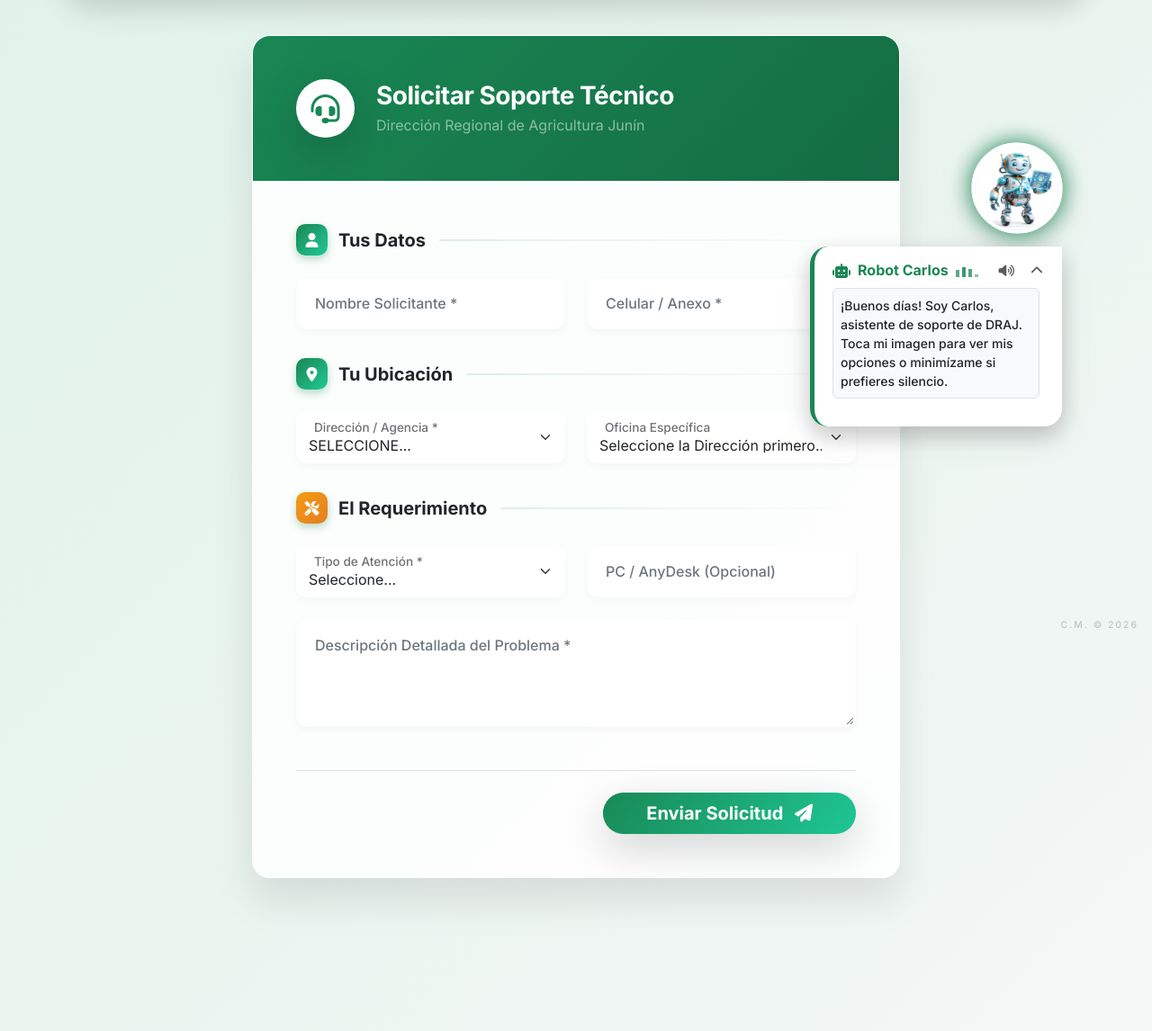
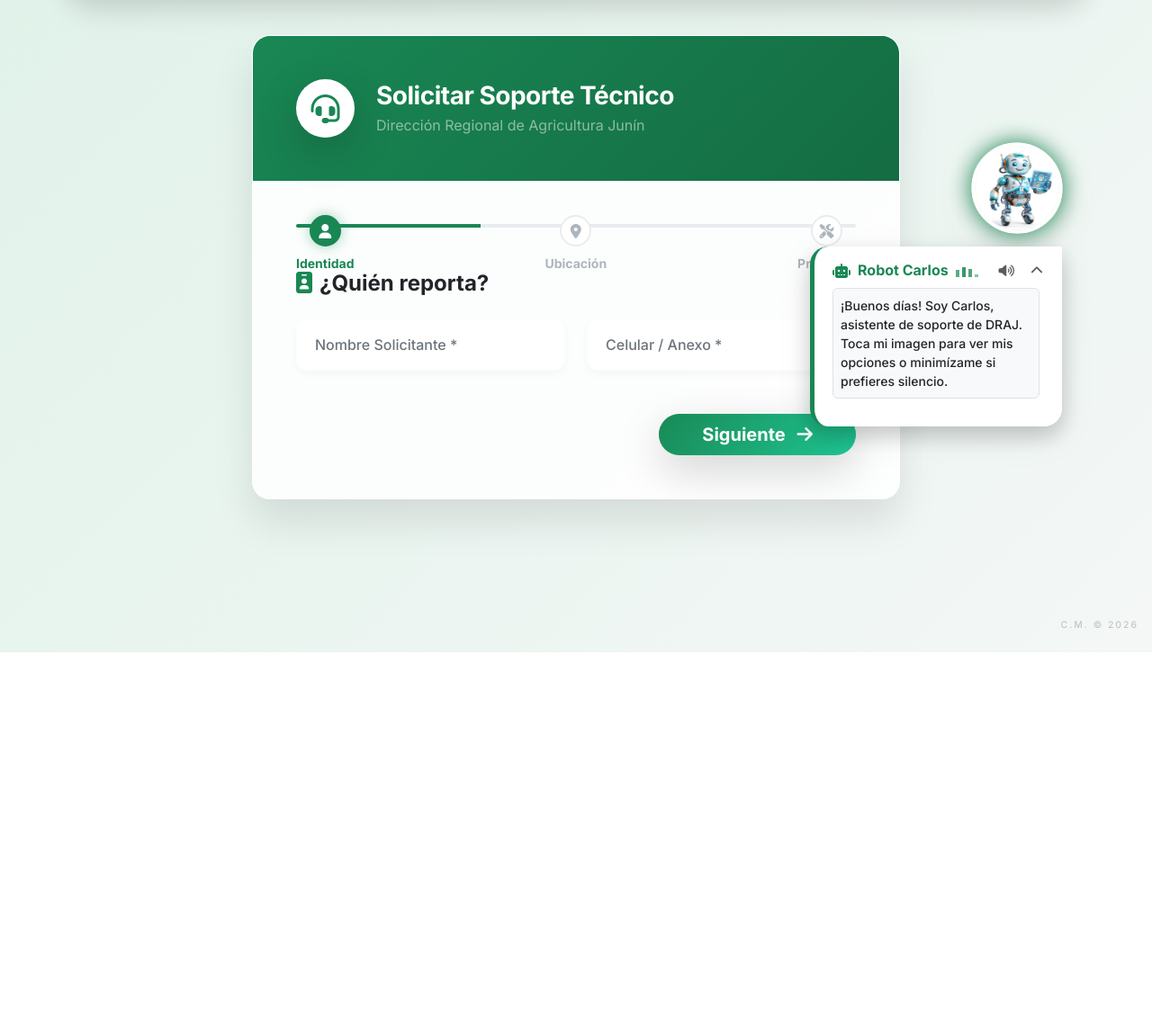
Before and after one commit to raulmarincarlos-eng/soporte-draj, a Flask app: page /solicitar in a window 1280 px wide. Shown: the part 87-1233 px from the top of the page at 90% size. After the commit the page ends 812 px from the top, so only its background shows below. Run offline with Flask 3, Linux system fonts and the light colour scheme; some libraries are stand-ins or nearby versions.

Commit message:
Refactor solicitar form into a multi-step wizard

```diff
--- a/templates/solicitar.html
+++ b/templates/solicitar.html
@@ -283,14 +283,54 @@
                     </div>
                 </div>
 
-                <div class="p-4 p-md-5">
+
+<div class="p-4 p-md-5 position-relative">
+
+    <!-- WIZARD PROGRESS BAR -->
+    <div class="wizard-progress-container mb-5 position-relative">
+        <div class="progress" style="height: 4px; background-color: #e9ecef;">
+            <div class="progress-bar bg-success transition-all" id="wizard-progress" role="progressbar" style="width: 33%;" aria-valuenow="33" aria-valuemin="0" aria-valuemax="100"></div>
+        </div>
+        <div class="d-flex justify-content-between position-absolute w-100" style="top: -10px;">
+            <div class="wizard-step-indicator active" id="indicator-1">
+                <div class="icon"><i class="fas fa-user"></i></div>
+                <span class="small fw-bold mt-2">Identidad</span>
+            </div>
+            <div class="wizard-step-indicator" id="indicator-2">
+                <div class="icon"><i class="fas fa-map-marker-alt"></i></div>
+                <span class="small fw-bold mt-2">Ubicación</span>
+            </div>
+            <div class="wizard-step-indicator" id="indicator-3">
+                <div class="icon"><i class="fas fa-tools"></i></div>
+                <span class="small fw-bold mt-2">Problema</span>
+            </div>
+        </div>
+    </div>
+
+    <style>
+        .wizard-step-indicator { display: flex; flex-direction: column; align-items: center; color: #adb5bd; transition: all 0.4s; }
+        .wizard-step-indicator .icon {
+            width: 35px; height: 35px; background: #fff; border: 2px solid #e9ecef; border-radius: 50%;
+            display: flex; align-items: center; justify-content: center; z-index: 2; transition: all 0.4s;
+        }
+        .wizard-step-indicator.active { color: #198754; }
+        .wizard-step-indicator.active .icon { background: #198754; color: #fff; border-color: #198754; box-shadow: 0 0 15px rgba(25,135,84,0.4); }
+        .wizard-step-indicator.completed .icon { background: #198754; color: #fff; border-color: #198754; }
+
+        .wizard-step { display: none; animation: fadeInRight 0.5s cubic-bezier(0.16, 1, 0.3, 1); }
+        .wizard-step.active { display: block; }
+
+        @keyframes fadeInRight {
+            from { opacity: 0; transform: translateX(20px); }
+            to { opacity: 1; transform: translateX(0); }
+        }
+    </style>
+
     <form method="POST" action="{{ url_for('solicitar') }}" id="form-solicitud">
 
-                        <!-- SECCIÓN 1: TUS DATOS -->
-                        <div class="section-divider mt-0">
-                            <div class="section-icon"><i class="fas fa-user"></i></div>
-                            <h5 class="mb-0 fw-bold text-dark">Tus Datos</h5>
-                        </div>
+        <!-- PASO 1: IDENTIDAD -->
+        <div class="wizard-step active" id="step-1">
+            <h4 class="fw-bold mb-4 text-dark"><i class="fas fa-id-badge text-success me-2"></i>¿Quién reporta?</h4>
             <div class="row g-4">
                 <div class="col-md-6">
                     <div class="form-floating">
@@ -305,12 +345,16 @@
                     </div>
                 </div>
             </div>
+            <div class="mt-5 d-flex justify-content-end">
+                <button type="button" class="btn btn-glowing btn-lg px-5 rounded-pill fw-bold text-white shadow-lg" onclick="nextStep(1, 2)">
+                    Siguiente <i class="fas fa-arrow-right ms-2"></i>
+                </button>
+            </div>
+        </div>
 
-                        <!-- SECCIÓN 2: TU UBICACIÓN -->
-                        <div class="section-divider">
-                            <div class="section-icon"><i class="fas fa-map-marker-alt"></i></div>
-                            <h5 class="mb-0 fw-bold text-dark">Tu Ubicación</h5>
-                        </div>
+        <!-- PASO 2: UBICACIÓN -->
+        <div class="wizard-step" id="step-2">
+            <h4 class="fw-bold mb-4 text-dark"><i class="fas fa-building text-success me-2"></i>¿Dónde te encuentras?</h4>
             <div class="row g-4">
                 <div class="col-md-6">
                     <div class="form-floating">
@@ -329,12 +373,19 @@
                     </div>
                 </div>
             </div>
+            <div class="mt-5 d-flex justify-content-between">
+                <button type="button" class="btn btn-outline-secondary btn-lg px-4 rounded-pill fw-bold" onclick="prevStep(2, 1)">
+                    <i class="fas fa-arrow-left me-2"></i> Atrás
+                </button>
+                <button type="button" class="btn btn-glowing btn-lg px-5 rounded-pill fw-bold text-white shadow-lg" onclick="nextStep(2, 3)">
+                    Siguiente <i class="fas fa-arrow-right ms-2"></i>
+                </button>
+            </div>
+        </div>
 
-                        <!-- SECCIÓN 3: EL REQUERIMIENTO -->
-                        <div class="section-divider">
-                            <div class="section-icon" style="background: linear-gradient(135deg, #f39c12 0%, #e67e22 100%);"><i class="fas fa-tools"></i></div>
-                            <h5 class="mb-0 fw-bold text-dark">El Requerimiento</h5>
-                        </div>
+        <!-- PASO 3: REQUERIMIENTO -->
+        <div class="wizard-step" id="step-3">
+            <h4 class="fw-bold mb-4 text-dark"><i class="fas fa-laptop-medical text-success me-2"></i>Detalles del Problema</h4>
             <div class="row g-4">
                 <div class="col-md-6">
                     <div class="form-floating">
@@ -360,15 +411,89 @@
                     </div>
                 </div>
             </div>
-
-                        <div class="mt-5 pt-4 border-top d-flex justify-content-end">
+            <div class="mt-5 d-flex justify-content-between">
+                <button type="button" class="btn btn-outline-secondary btn-lg px-4 rounded-pill fw-bold" onclick="prevStep(3, 2)">
+                    <i class="fas fa-arrow-left me-2"></i> Atrás
+                </button>
                 <button type="submit" id="btn-submit" class="btn btn-glowing btn-lg px-5 rounded-pill fw-bold text-white shadow-lg">
                     <span id="btn-text">Enviar Solicitud</span> <i class="fas fa-paper-plane ms-2" id="btn-icon"></i>
                     <span class="spinner-border spinner-border-sm ms-2 d-none" id="btn-spinner" role="status" aria-hidden="true"></span>
                 </button>
             </div>
+        </div>
     </form>
+
+    <script>
+        function validateStep(step) {
+            let isValid = true;
+            const currentStep = document.getElementById(`step-${step}`);
+            const requiredInputs = currentStep.querySelectorAll('[required]');
+
+            requiredInputs.forEach(input => {
+                if (!input.value.trim()) {
+                    isValid = false;
+                    input.classList.add('is-invalid');
+                    // Shake animation for error
+                    input.style.animation = 'shake 0.5s';
+                    setTimeout(() => input.style.animation = '', 500);
+                } else {
+                    input.classList.remove('is-invalid');
+                    input.classList.add('is-valid');
+                }
+            });
+            return isValid;
+        }
+
+        function nextStep(current, next) {
+            if (validateStep(current)) {
+                // Hide current, show next
+                document.getElementById(`step-${current}`).classList.remove('active');
+                document.getElementById(`step-${next}`).classList.add('active');
+
+                // Update Progress bar
+                const progressWidth = (next / 3) * 100;
+                document.getElementById('wizard-progress').style.width = `${progressWidth}%`;
+
+                // Update Indicators
+                document.getElementById(`indicator-${current}`).classList.add('completed');
+                document.getElementById(`indicator-${current}`).classList.remove('active');
+                document.getElementById(`indicator-${next}`).classList.add('active');
+
+                // Make robot talk (Optional UX touch)
+                if (typeof hablarTexto === "function") {
+                    if (next === 2) hablarTexto("Perfecto. Ahora indícame en qué agencia u oficina te encuentras.");
+                    if (next === 3) hablarTexto("Casi listos. Descríbeme a detalle el problema que estás experimentando.");
+                }
+            }
+        }
+
+        function prevStep(current, prev) {
+            document.getElementById(`step-${current}`).classList.remove('active');
+            document.getElementById(`step-${prev}`).classList.add('active');
+
+            const progressWidth = (prev / 3) * 100;
+            document.getElementById('wizard-progress').style.width = `${progressWidth}%`;
+
+            document.getElementById(`indicator-${current}`).classList.remove('active');
+            document.getElementById(`indicator-${prev}`).classList.add('active');
+            document.getElementById(`indicator-${prev}`).classList.remove('completed');
+        }
+
+        // CSS for shake
+        const style = document.createElement('style');
+        style.innerHTML = `
+            @keyframes shake {
+                0%, 100% { transform: translateX(0); }
+                25% { transform: translateX(-5px); }
+                75% { transform: translateX(5px); }
+            }
+            .is-invalid { border-color: #dc3545 !important; box-shadow: 0 0 0 4px rgba(220, 53, 69, 0.15) !important; }
+            .is-valid { border-color: #198754 !important; }
+        `;
+        document.head.appendChild(style);
+    </script>
 </div>
+
             </div>
         </div>
     </div>
```
Lines whose indentation alone changed are shown as unchanged.
